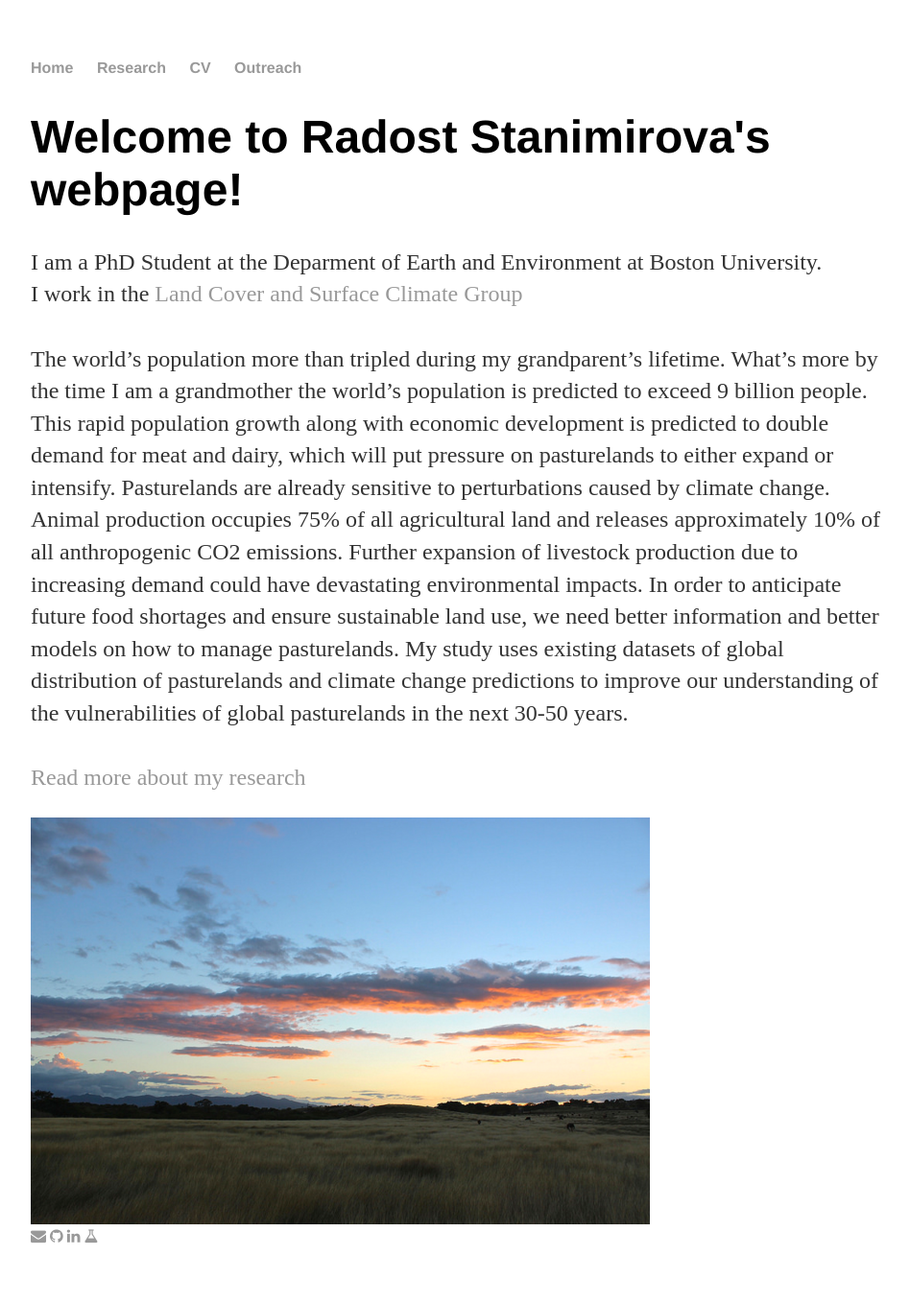
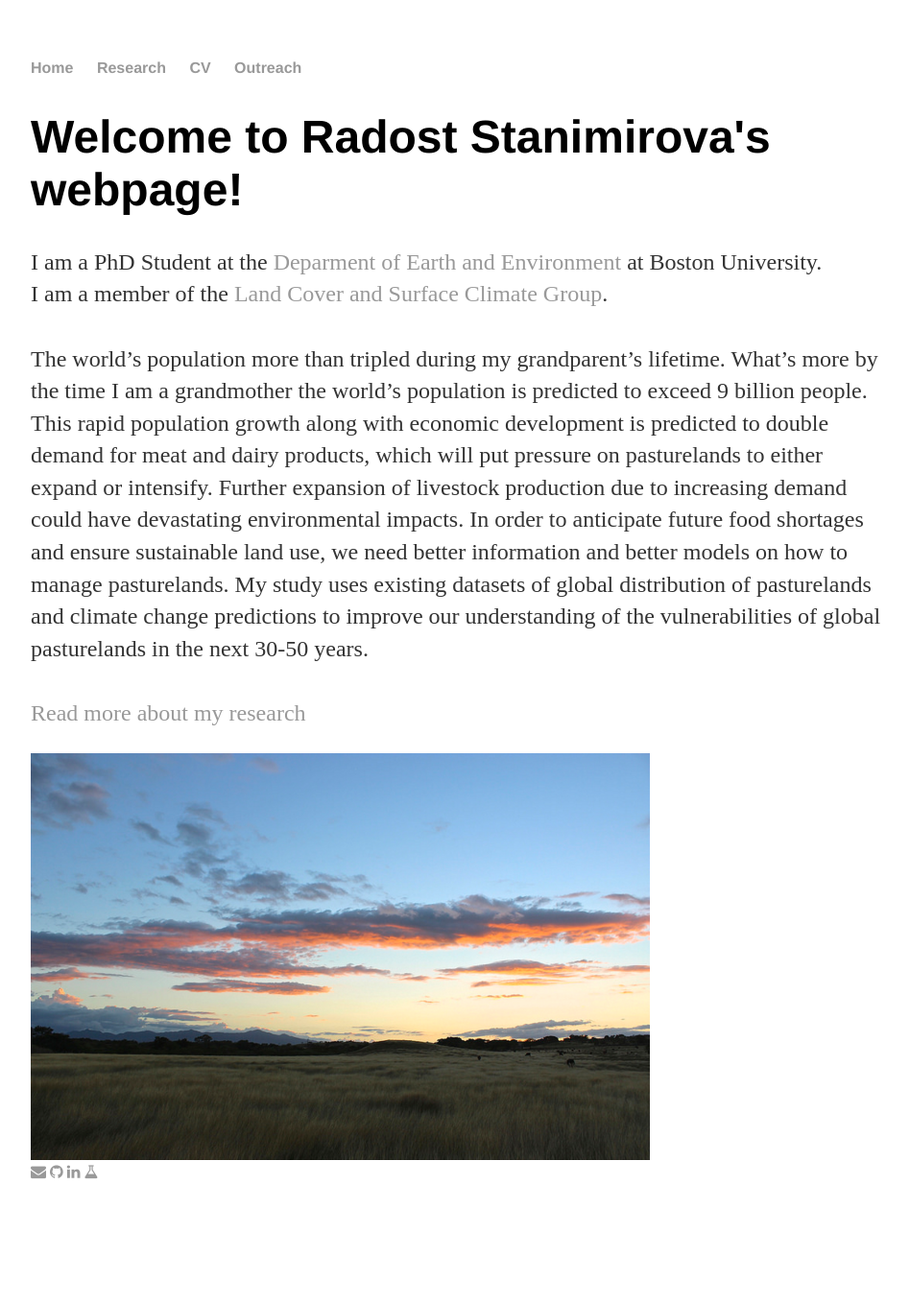
Before and after one commit to rkstan/rkstan.github.io, a Jekyll site: the page built from index.html, in a window 1280 px wide. Shown: the whole page at 96% size, without its empty margins (160-1108 px from the left). Built offline with Jekyll 4.4.1, drawn with Linux system fonts in a browser that asks for light colours; after the commit the page ends 1291 px from its top, so only the background shows below that.

Commit message:
Update index.html

```diff
--- a/index.html
+++ b/index.html
@@ -6,10 +6,10 @@
 
     		<div class="blurb">
         		<h1>Welcome to Radost Stanimirova's webpage!</h1>
-				<p> I am a PhD Student at the Deparment of Earth and Environment at Boston University. <br>
-				I work in the <a href="http://www.bu.edu/lcsc/">Land Cover and Surface Climate Group</a> <br>
+				<p> I am a PhD Student at the <a href="https://www.bu.edu/earth/">Deparment of Earth and Environment</a> at Boston University. <br>
+				I am a member of the <a href="http://www.bu.edu/lcsc/">Land Cover and Surface Climate Group</a>. <br>
 				<br>
-				The world’s population more than tripled during my grandparent’s lifetime. What’s more by the time I am a grandmother the world’s population is predicted to exceed 9 billion people. This rapid population growth along with economic development is predicted to double demand for meat and dairy, which will put pressure on pasturelands to either expand or intensify. Pasturelands are already sensitive to perturbations caused by climate change. Animal production occupies 75% of all agricultural land and releases approximately 10% of all anthropogenic CO2 emissions. Further expansion of livestock production due to increasing demand could have devastating environmental impacts. In order to anticipate future food shortages and ensure sustainable land use, we need better information and better models on how to manage pasturelands. My study uses existing datasets of global distribution of pasturelands and climate change predictions to improve our understanding of the vulnerabilities of global pasturelands in the next 30-50 years. <br>
+				The world’s population more than tripled during my grandparent’s lifetime. What’s more by the time I am a grandmother the world’s population is predicted to exceed 9 billion people. This rapid population growth along with economic development is predicted to double demand for meat and dairy products, which will put pressure on pasturelands to either expand or intensify. Further expansion of livestock production due to increasing demand could have devastating environmental impacts. In order to anticipate future food shortages and ensure sustainable land use, we need better information and better models on how to manage pasturelands. My study uses existing datasets of global distribution of pasturelands and climate change predictions to improve our understanding of the vulnerabilities of global pasturelands in the next 30-50 years. <br>
 				<br>
 				<a href="/research">Read more about my research</a></p>
 
```
